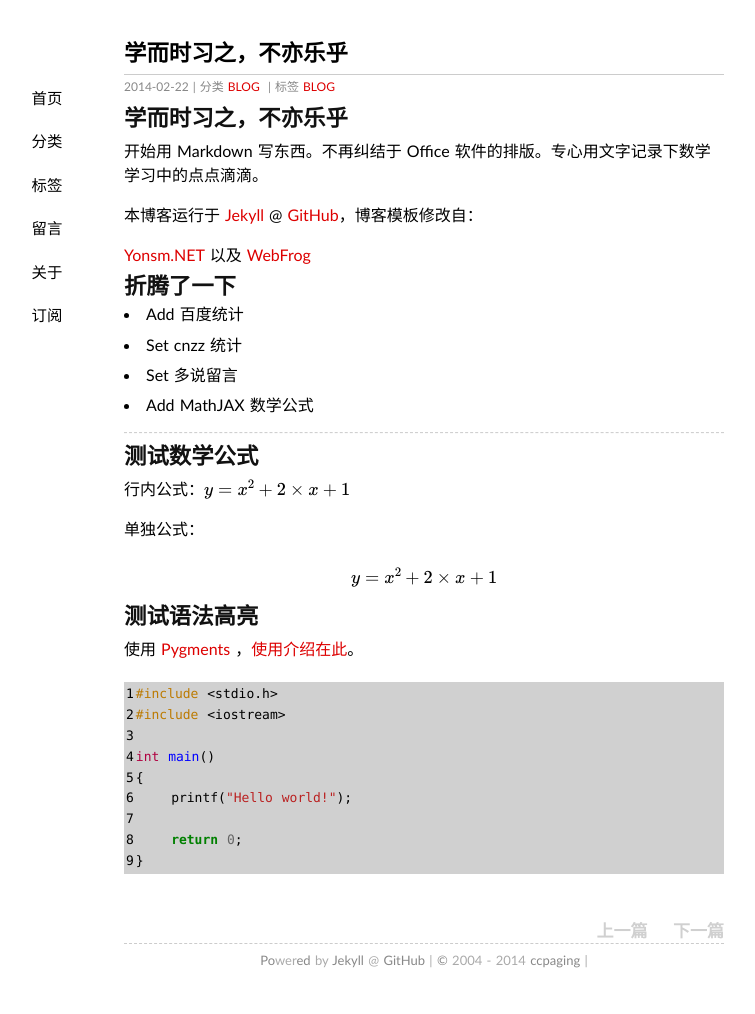
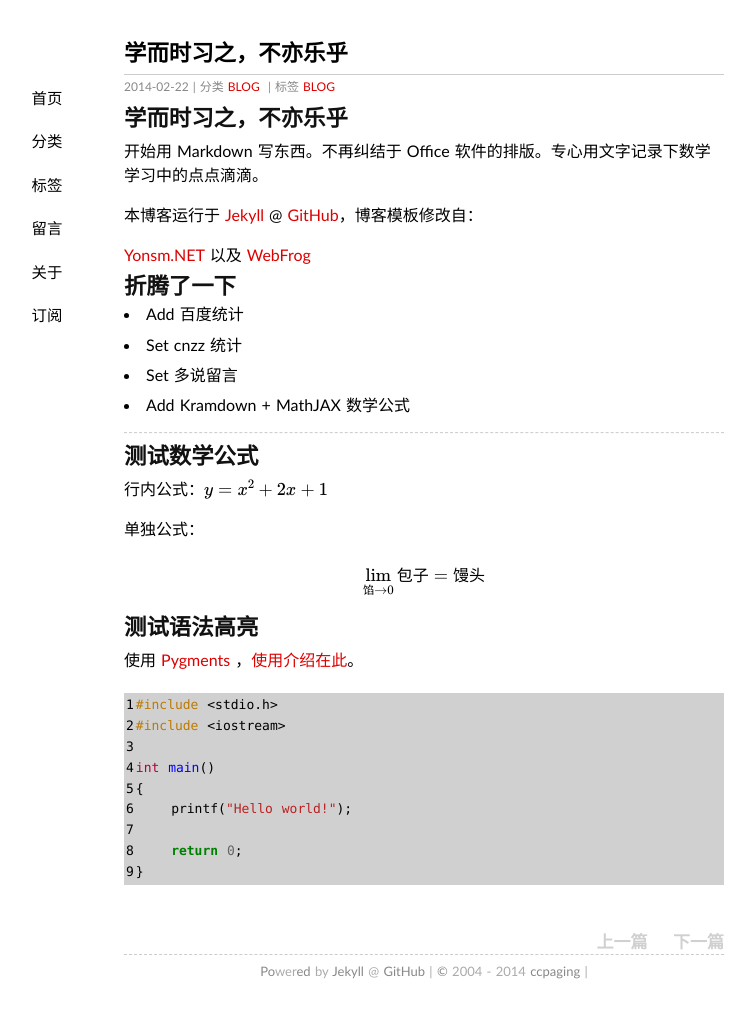
Before and after one commit to ccpaging/ccpaging.github.io, a Jekyll site: the page built from _posts/2014-02-22-hello-world.md, in a window 1280 px wide. Shown: the whole page, without its empty margins (216-971 px from the left). Built offline with Jekyll 4.4.1, drawn with Linux system fonts in a browser that asks for light colours; some web fonts are replaced; formulas are drawn with MathJax 3; comment, search, counter and statistics services are not loaded.

Commit message:
Update 2014-02-22-hello-world.md

```diff
--- a/_posts/2014-02-22-hello-world.md
+++ b/_posts/2014-02-22-hello-world.md
@@ -19,17 +19,17 @@ tags:  BLOG
 * Add 百度统计
 * Set cnzz 统计
 * Set 多说留言
-* Add MathJAX 数学公式
+* Add Kramdown + MathJAX 数学公式
 
 ----
 
 ## 测试数学公式
 
-行内公式：$y=x^2+2\times x+1$
+行内公式：$y=x^2+2x+1$
 
 单独公式：
 
-$$y=x^2+2\times x+1$$
+$$\lim_{馅 \rightarrow 0} 包子=馒头 $$
 
 ## 测试语法高亮
 
```
